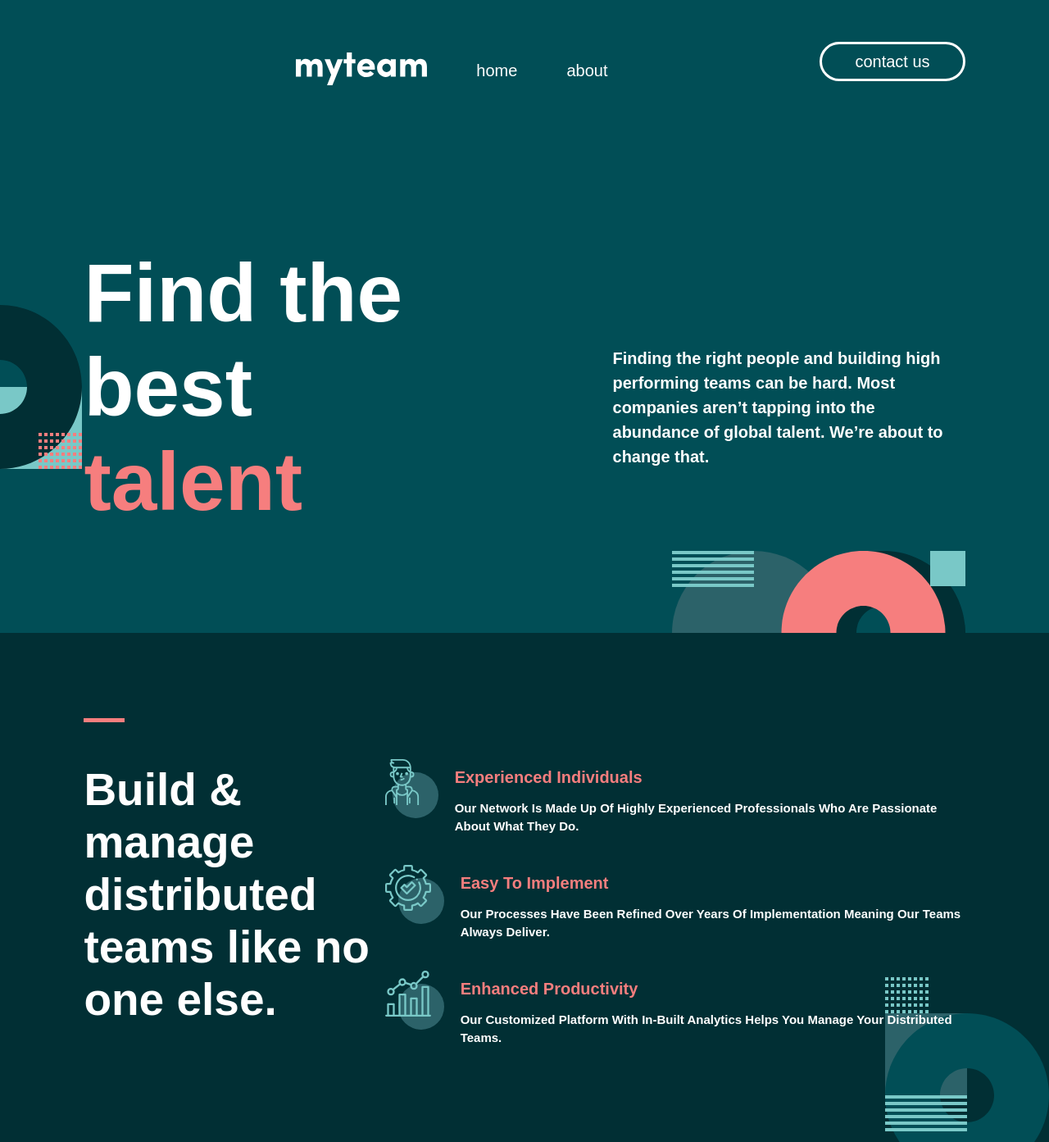
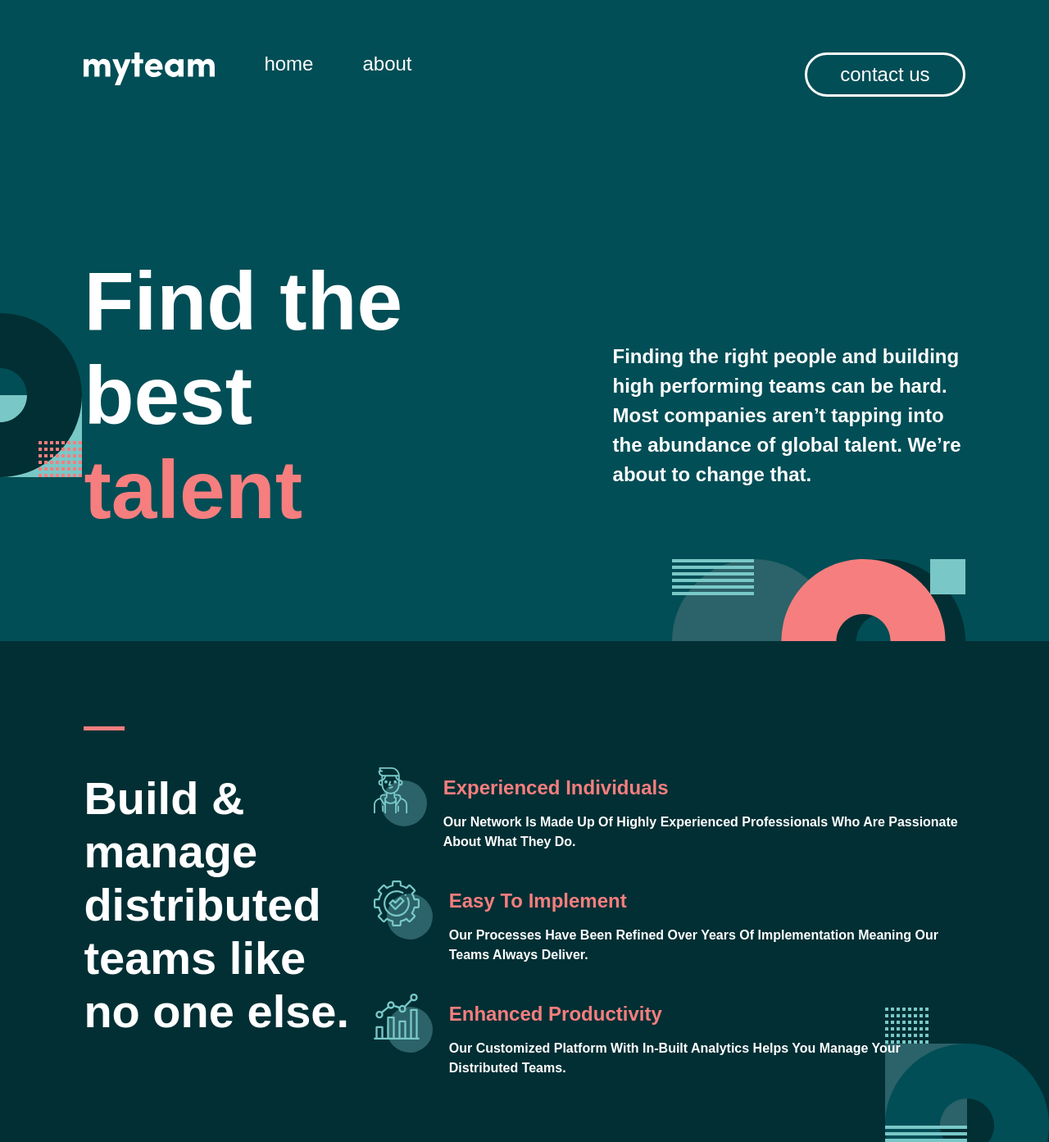
Before and after one commit to monsterkosh/teambravo, a plain HTML site: page index.html in a window 1280 px wide. Shown: the top 1393 px of the page at 82% size. Drawn offline with Linux system fonts and the light colour scheme.

Commit message:
navbar desktop y tablet

```diff
--- a/assets/style/devices/desktop.css
+++ b/assets/style/devices/desktop.css
@@ -22,17 +22,21 @@ footer {
 .nav-list {
     display: flex;
     list-style: none;
-    align-items: center;
+
 }
 .nav-wrapper {
     display: flex;
-    justify-content: space-between;
+}
+.nav-right {
+    display: flex;
+    justify-content: flex-end;
+    width: 100%;
 }
 .nav-list li a, .nav-right a {
     text-decoration: none;
     color: var(--color-white);
     font-family: var(--font-nav);
-    font-size: 20px;
+    font-size: 1.5rem;
 }
 .nav ul li:nth-child(1) {
     margin: 0 60px;
@@ -83,7 +87,7 @@ header {
     color: var(--color-pink);
 }
 .header-description {
-    font-size: 20px;
+    font-size: 1.5rem;
     color: var(--color-white);
     font-family: var(--font-nav);
     line-height: 1.5;
@@ -128,7 +132,7 @@ header {
     width: 40%;
 }
 .details-wrapper h2{
-    font-size: 55px;
+    font-size: 3.5rem;
     font-weight: bolder;
 }
 .pink-line {
@@ -151,14 +155,14 @@ h2 {
     justify-content: center;
 }
 .detail-card  div:nth-child(2) p {
-    font-size: 15px;
+    font-size: 1rem;
     line-height: 1.5;
     margin: 5px 0;
     font-weight: bolder;
     color: var(--color-white);
 }
 .detail-card  div:nth-child(2) h3 {
-    font-size: 20px;
+    font-size: 1.5rem;
     line-height: 1.5;
     margin: 7px 0;
     color: var(--color-pink);
--- a/assets/style/devices/tablet.css
+++ b/assets/style/devices/tablet.css
@@ -28,12 +28,19 @@ footer {
     display: flex;
     justify-content: space-between;
 }
-
+.nav-right {
+    display: flex;
+    justify-content: flex-end;
+    width: 100%;
+}
+.top {
+    display: none;
+}
 .nav-list li a, .nav-right a {
     text-decoration: none;
     color: var(--color-white);
     font-family: var(--font-nav);
-    font-size: 20px;
+    font-size: 1.5rem;
 }
 
 .nav ul li:nth-child(1) {
@@ -80,10 +87,6 @@ header {
 .header-title {
     justify-content: center;
     padding-top: 100px;
-}
-
-.header-description {
-
 }
 
 .header-title {
@@ -151,9 +154,9 @@ header {
     display: flex;
     text-transform: capitalize;
 }
-.details-title {
-    /* width: 40%; */
-}
+/* .details-title {
+     width: 40%;
+} */
 .details-title h2{
     font-size: 2.5rem;
     font-weight: bolder;
```
